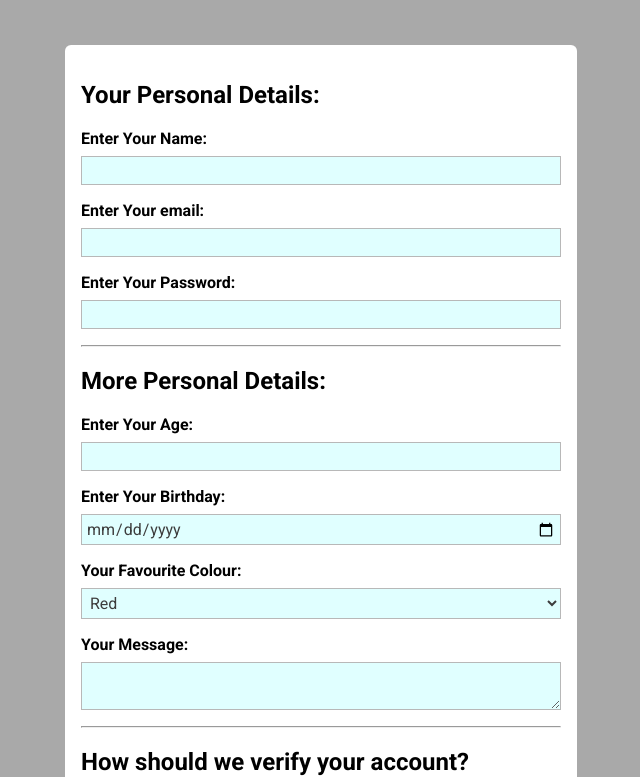
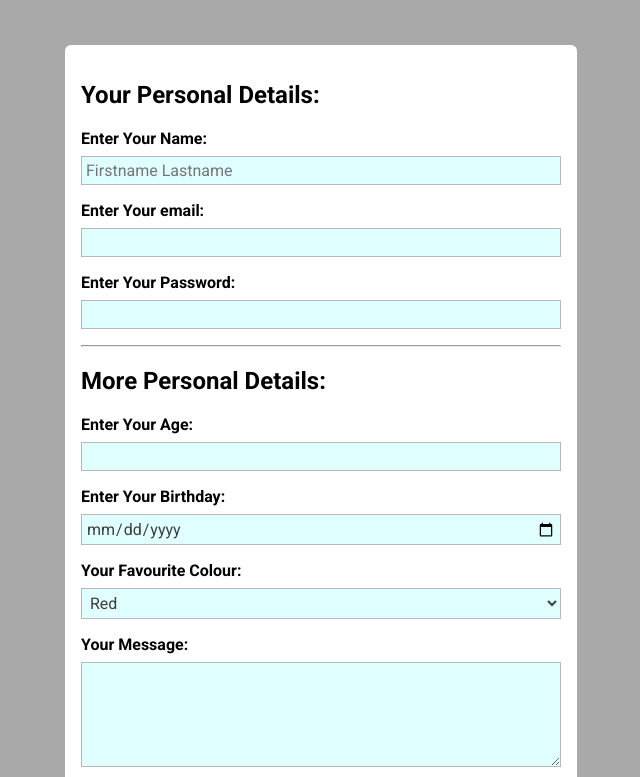
Before and after one commit to SteveBenton6/web-dev-forms, a plain HTML site: page index.html in a window 1280 px wide. Shown: the part 62-839 px from the top of the page, without its empty margins (319-959 px from the left). Drawn offline with Linux system fonts and the light colour scheme.

```diff
--- a/index.html
+++ b/index.html
@@ -22,7 +22,7 @@
           <ul>
             <li>
               <label for="username">Enter Your Name:</label>
-              <input type="text" name="user-name" id="username" required />
+              <input type="text" name="user-name" id="username" required placeholder="Firstname Lastname"/>
             </li>
             <li>
               <label for="useremail">Enter Your email:</label>
@@ -61,7 +61,7 @@
         </section>
         <section>
           <label for="usermessage">Your Message:</label>
-          <textarea id="usermessage" name="user-message"></textarea>
+          <textarea id="usermessage" name="user-message" rows="5"></textarea>
         </section>
 
         <hr />
--- a/styles/styles.css
+++ b/styles/styles.css
@@ -51,6 +51,10 @@
   border-color: rgb(32, 5, 63);
 }
 
+textarea {
+  resize: vertical;
+}
+
 button {
   display: block;
   font: inherit;
```
